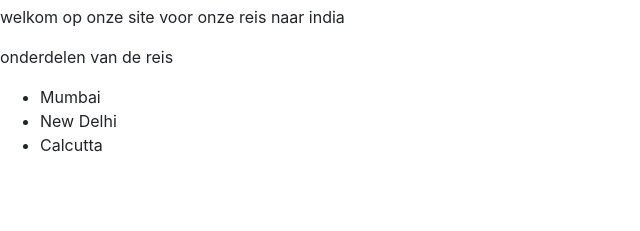
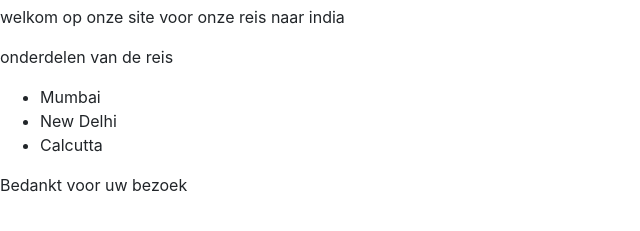
Before and after one commit to gregoryolievier/reis-website, a plain HTML site: page img/index.html in a window 1280 px wide. Shown: the part 51-282 px from the top of the page, without its empty margins (0-640 px from the left). Drawn offline with nearby package versions, Linux system fonts and the light colour scheme.

Commit message:
bedankt bezoek
bedankt

```diff
--- a/img/index.html
+++ b/img/index.html
@@ -22,6 +22,8 @@
       <li>Calcutta</li>
     </ul>
 
+    <p>Bedankt voor uw bezoek</p>
+
 
     <!-- Optional JavaScript -->
     <!-- jQuery first, then Popper.js, then Bootstrap JS -->
```
